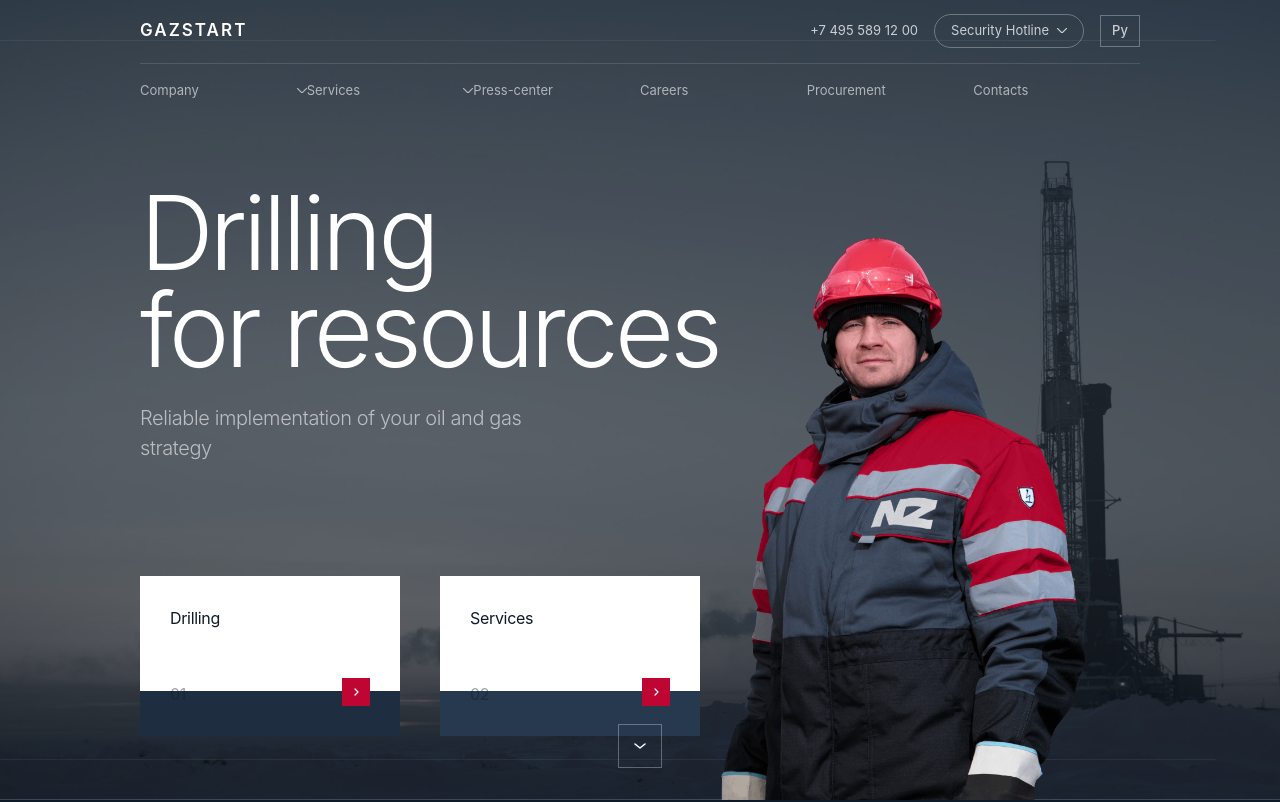
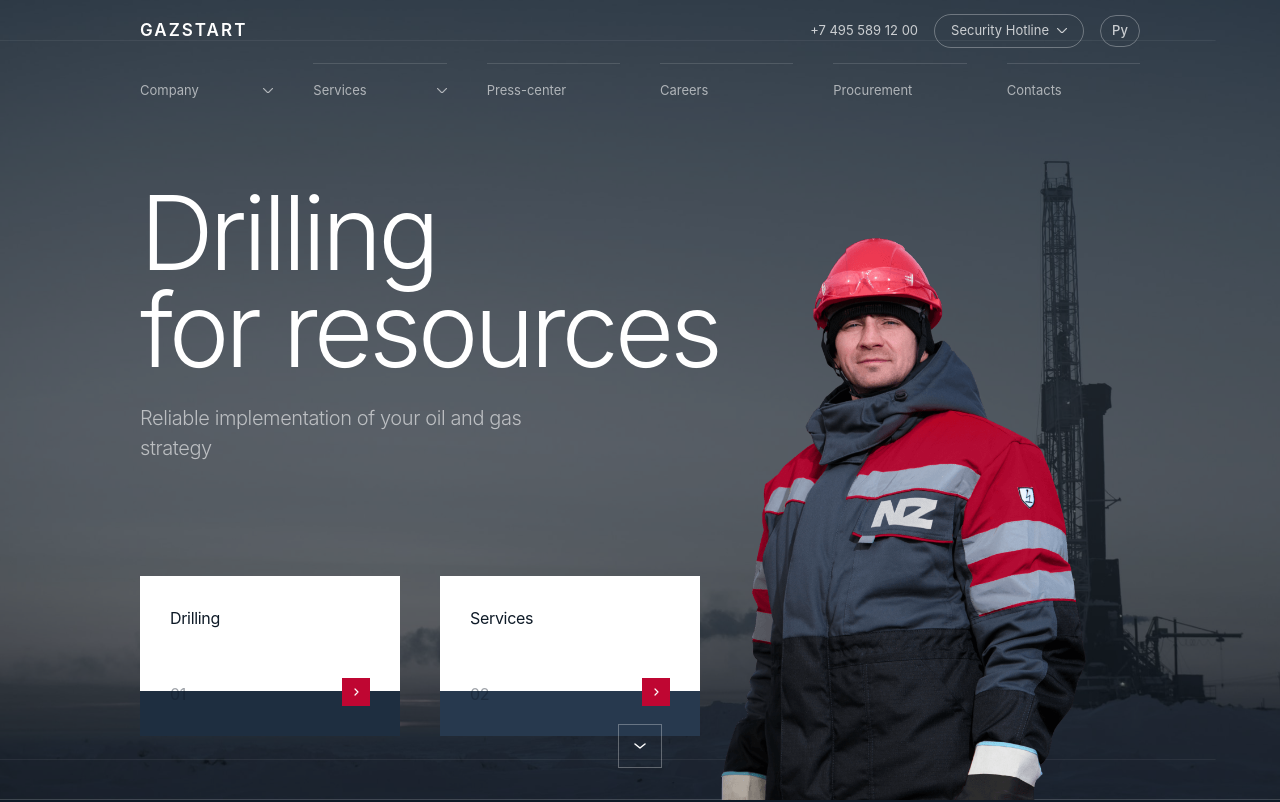
Before and after one commit to Quadri-Ian/Gazstart, a Next.js app: page /en in a window 1280 px wide. Shown: the top 802 px of the page. Built offline with nearby package versions, Linux system fonts and the light colour scheme.

Commit message:
style: refine header navigation layout

```diff
--- a/src/components/layout/Header.tsx
+++ b/src/components/layout/Header.tsx
@@ -148,7 +148,7 @@ export default function Header() {
               </button>
 
               <AnimatePresence>
-                {hotlineOpen && (
+{hotlineOpen && (
                   <motion.div
                     initial={{ opacity: 0, y: -6 }}
                     animate={{ opacity: 1, y: 0 }}
@@ -166,7 +166,7 @@ export default function Header() {
                         8 800 444 71 09
                       </a>
                       <div className="mt-5 border-t border-dark-900/10" />
-                      <p className="mt-4 text-[12px] text-dark-900/50">
+                      <p         className="mt-4 text-[12px] text-dark-900/50">
                         <span className="font-medium text-dark-900">Security Hotline</span>
                         <span className="mx-2 text-dark-900/25">|</span>
                         <span>Toll-free in Russia</span>
@@ -195,7 +195,7 @@ export default function Header() {
             {/* Language toggle — square outline */}
             <button
               onClick={() => switchLocale(otherLocale)}
-              className="flex h-8 w-10 items-center justify-center border border-white/30 text-[13px] font-medium text-white/75 transition-all duration-300 hover:border-white/60 hover:text-white"
+              className="flex h-8 w-10 items-center justify-center rounded-full border border-white/30 text-[13px] font-medium text-white/75 transition-all duration-300 hover:border-white/60 hover:text-white"
               aria-label={`Switch language to ${otherLocale}`}
             >
               {otherLocaleLabel}
@@ -208,7 +208,7 @@ export default function Header() {
       <div className="header__secondary hidden lg:block">
         <nav className="mx-auto max-w-[1680px] px-[140px]">
           {/* flex: items fill full width edge-to-edge */}
-          <ul className="nav-primary flex">
+          <ul className="nav-primary flex gap-10">
 
             {/* Company dropdown */}
             <li className="group relative flex-1">
@@ -219,7 +219,7 @@ export default function Header() {
                 onMouseLeave={() => close(setCompanyOpen, companyTimer)}
               >
                 {/* top border sweep */}
-                <span className="pointer-events-none absolute left-0 top-0 h-[1px] w-full bg-white/[0.13]" />
+                {/* <span className="pointer-events-none absolute left-0 top-0 h-[1px] w-full bg-white/[0.13]" /> */}
                 <span className="nav-primary__main-link__line pointer-events-none absolute left-0 top-0 h-[2px] w-0 bg-white/70 transition-[width] duration-500 ease-[cubic-bezier(0.25,0.74,0.22,0.99)] group-hover:w-full" />
 
                 <span>{t("company")}</span>
```
